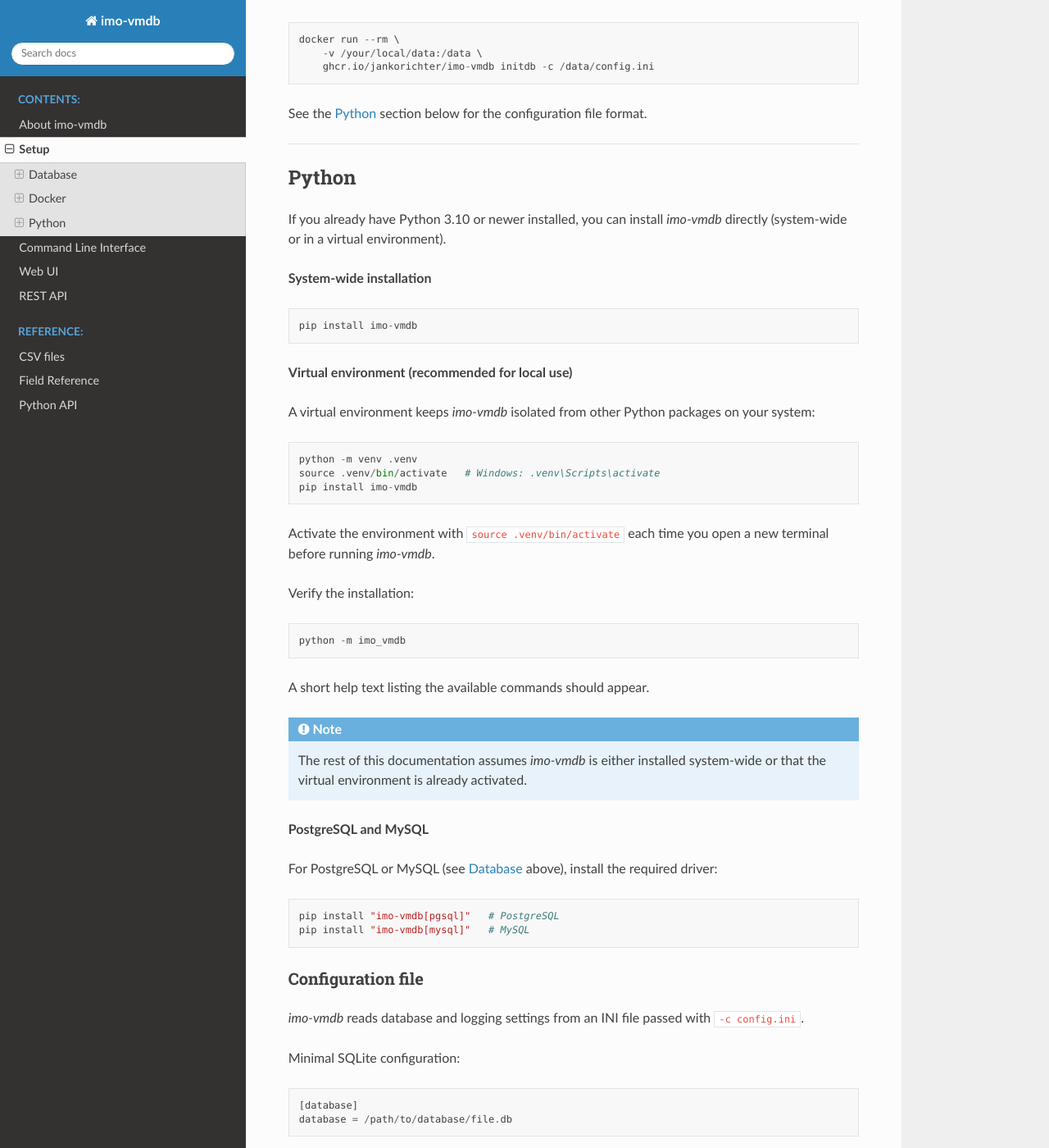
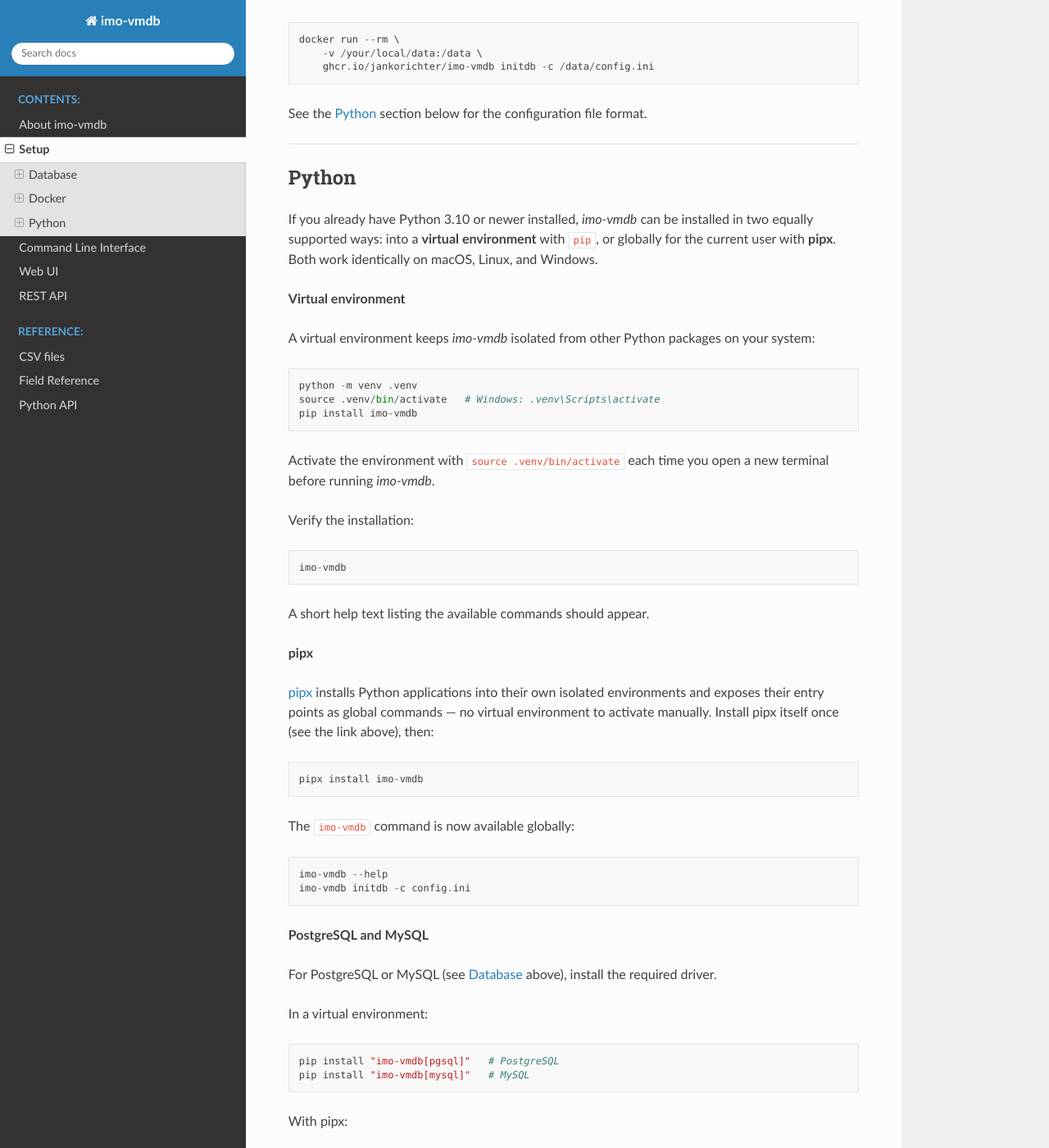
Before and after one commit to jankorichter/imo-vmdb, a Sphinx documentation site: the page built from docs/setup.rst, in a window 1280 px wide and 1400 px high, scrolled down 2684 px. Shown: the whole window at 82% size. Built offline with Sphinx 7.4.7 and the Read the Docs theme 3.1.0, drawn with Linux system fonts in a browser that asks for light colours; some of the changed text lies outside the part shown.

Commit message:
Usage of unified imo-vmdb console script

```diff
--- a/docs/setup.rst
+++ b/docs/setup.rst
@@ -162,16 +162,13 @@
 Python
 ------
 
-If you already have Python 3.10 or newer installed, you can install
-*imo-vmdb* directly (system-wide or in a virtual environment).
+If you already have Python 3.10 or newer installed, *imo-vmdb* can be
+installed in two equally supported ways: into a **virtual environment**
+with ``pip``, or globally for the current user with **pipx**.  Both work
+identically on macOS, Linux, and Windows.
 
-**System-wide installation**
 
-::
-
-    pip install imo-vmdb
-
-**Virtual environment (recommended for local use)**
+**Virtual environment**
 
 A virtual environment keeps *imo-vmdb* isolated from other Python packages
 on your system::
@@ -185,20 +182,37 @@
 
 Verify the installation::
 
-    python -m imo_vmdb
+    imo-vmdb
 
 A short help text listing the available commands should appear.
 
-.. note::
-   The rest of this documentation assumes *imo-vmdb* is either installed
-   system-wide or that the virtual environment is already activated.
+**pipx**
+
+`pipx <https://pipx.pypa.io/>`_ installs Python applications into their
+own isolated environments and exposes their entry points as global
+commands — no virtual environment to activate manually.  Install pipx
+itself once (see the link above), then::
+
+    pipx install imo-vmdb
+
+The ``imo-vmdb`` command is now available globally::
+
+    imo-vmdb --help
+    imo-vmdb initdb -c config.ini
 
 **PostgreSQL and MySQL**
 
-For PostgreSQL or MySQL (see `Database`_ above), install the required driver::
+For PostgreSQL or MySQL (see `Database`_ above), install the required driver.
+
+In a virtual environment::
 
     pip install "imo-vmdb[pgsql]"   # PostgreSQL
     pip install "imo-vmdb[mysql]"   # MySQL
+
+With pipx::
+
+    pipx install "imo-vmdb[pgsql]"   # PostgreSQL
+    pipx install "imo-vmdb[mysql]"   # MySQL
 
 Configuration file
 ******************
--- a/pyproject.toml
+++ b/pyproject.toml
@@ -44,7 +44,7 @@
 docs = ["Sphinx", "sphinx-rtd-theme"]
 
 [tool.poetry.scripts]
-imo-vmdb-webserver = "imo_vmdb.httpd:main"
+imo-vmdb = "imo_vmdb.__main__:main"
 
 [tool.poetry.group.dev.dependencies]
 pytest = "^8.0"
```
Also changed, not shown: docs/cli.rst (+11 -11 lines).
